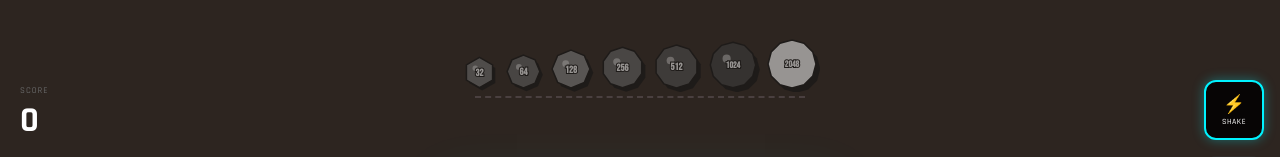
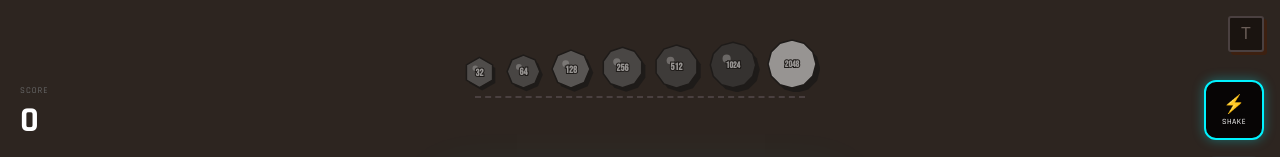
Before and after one commit to SuhasDhanrale/neon-strike, a website built with Vite: page index.html in a window 1280 px wide. Shown: the top 157 px of the page. Built offline with nearby package versions, Linux system fonts and the light colour scheme.

Commit message:
Add leaderboard toggle button to develop branch

```diff
--- a/index.html
+++ b/index.html
@@ -21,6 +21,9 @@
         </div>
 
         <div id="ui-layer">
+            <!-- Leaderboard Toggle Button -->
+            <button id="lb-toggle-btn" title="Scoreboard">T</button>
+
             <!-- Vertical Heat Bar (Left Side) -->
             <div id="vertical-heat-container" class="vertical-bar-container left">
                 <div class="heat-bar-fill heat-calm" id="heat-bar"></div>
```
